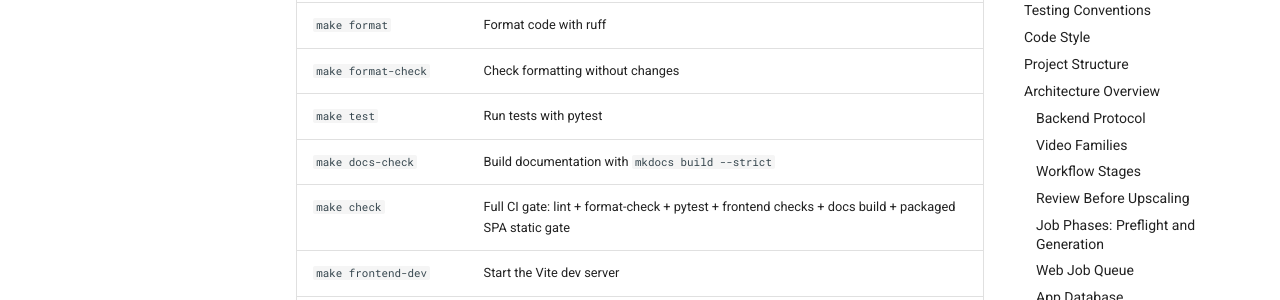
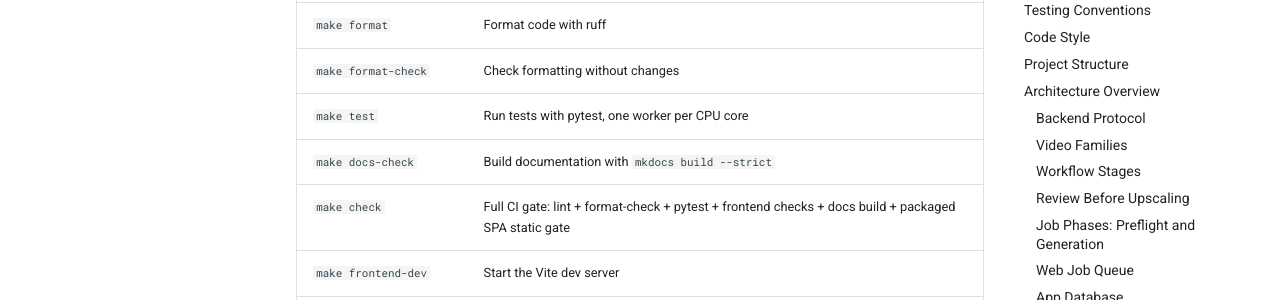
Before and after one commit to knuthelge/ZVisionGenerator, an MkDocs documentation site: the page built from docs/development.md, in a window 1280 px wide and 900 px high, scrolled down 588 px. Shown: the part 152-452 px from the top of the window. Built offline with MkDocs 1.6.1 and Material for MkDocs 9.7.7, drawn with Linux system fonts in a browser that asks for light colours; comment, search, counter and statistics services are not loaded.

Commit message:
build(test): run the test suite on every CPU core
- Add pytest-xdist and run make test with one worker per core, so
  CI on the macOS runner and local runs finish several times faster

```diff
--- a/docs/development.md
+++ b/docs/development.md
@@ -18,7 +18,7 @@ make install
 | `make lint-fix` | Run ruff linter with auto-fix |
 | `make format` | Format code with ruff |
 | `make format-check` | Check formatting without changes |
-| `make test` | Run tests with pytest |
+| `make test` | Run tests with pytest, one worker per CPU core |
 | `make docs-check` | Build documentation with `mkdocs build --strict` |
 | `make check` | Full CI gate: lint + format-check + pytest + frontend checks + docs build + packaged SPA static gate |
 | `make frontend-dev` | Start the Vite dev server |
--- a/pyproject.toml
+++ b/pyproject.toml
@@ -83,6 +83,7 @@ torchvision = [
 dev = [
     "mkdocs-material>=9.6",
     "pytest>=9.0.2",
+    "pytest-xdist>=3.8.0",
     "ruff>=0.11.0",
 ]
 
```
Also changed, not shown: 2 other files.
